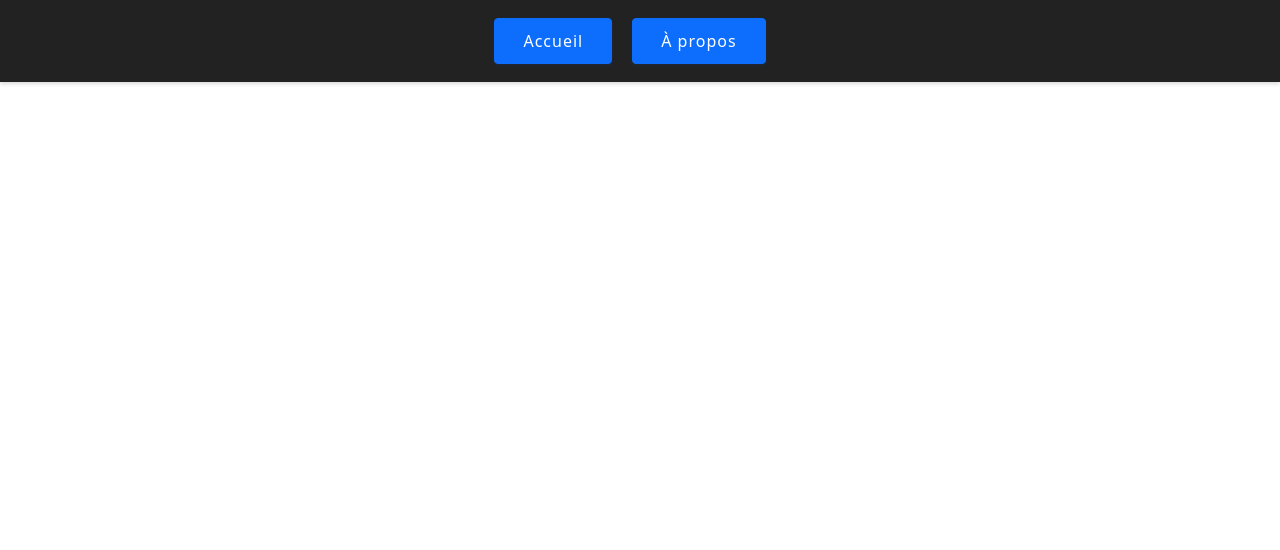
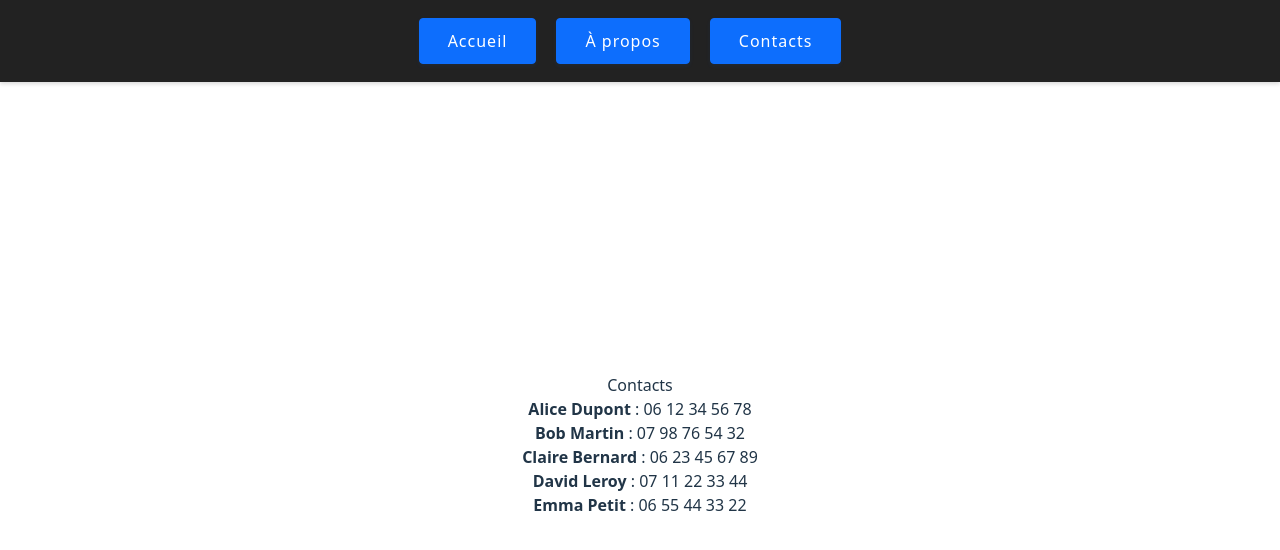
Before and after one commit to jlg-formation/snake-jeu, a React (Vite) app: page /contacts in a window 1280 px wide. Before the commit this address had no page. Shown: the top 550 px of the page. Built offline with nearby package versions, Linux system fonts and the light colour scheme.

Commit message:
feat: Add Contacts page and update navigation links

```diff
--- a/src/App.tsx
+++ b/src/App.tsx
@@ -1,6 +1,7 @@
 import { BrowserRouter as Router, Routes, Route, Link } from 'react-router-dom';
 import Home from './pages/Home';
 import About from './pages/About';
+import Contacts from './pages/Contacts';
 import './App.css';
 
 import React, { useState } from 'react';
@@ -66,12 +67,14 @@ function App() {
       >
         <BootstrapNavLink to="/">Accueil</BootstrapNavLink>
         <BootstrapNavLink to="/about">À propos</BootstrapNavLink>
+        <BootstrapNavLink to="/contacts">Contacts</BootstrapNavLink>
       </nav>
       <div style={{ paddingTop: 90 }}>
         <Routes>
           <Route path="/" element={<Home />} />
           <Route path="/about" element={<About />} />
-        </Routes>
+          <Route path="/contacts" element={<Contacts />} />
+      </Routes>
       </div>
     </Router>
   );
--- /dev/null
+++ b/src/pages/Contacts.tsx
@@ -0,0 +1,24 @@
+import React from 'react';
+
+const contacts = [
+  { name: 'Alice Dupont', phone: '06 12 34 56 78' },
+  { name: 'Bob Martin', phone: '07 98 76 54 32' },
+  { name: 'Claire Bernard', phone: '06 23 45 67 89' },
+  { name: 'David Leroy', phone: '07 11 22 33 44' },
+  { name: 'Emma Petit', phone: '06 55 44 33 22' },
+];
+
+export default function Contacts() {
+  return (
+    <div>
+      <h2>Contacts</h2>
+      <ul>
+        {contacts.map((contact, idx) => (
+          <li key={idx}>
+            <strong>{contact.name}</strong> : {contact.phone}
+          </li>
+        ))}
+      </ul>
+    </div>
+  );
+}
```
